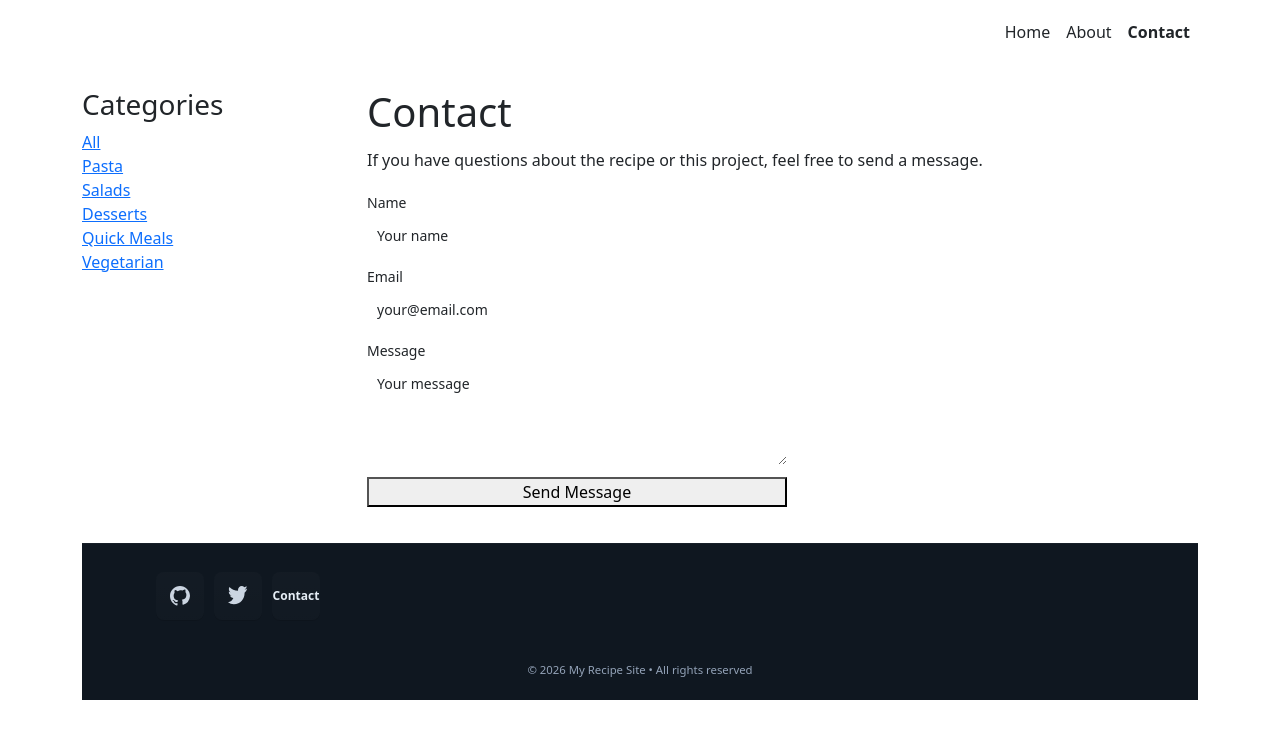
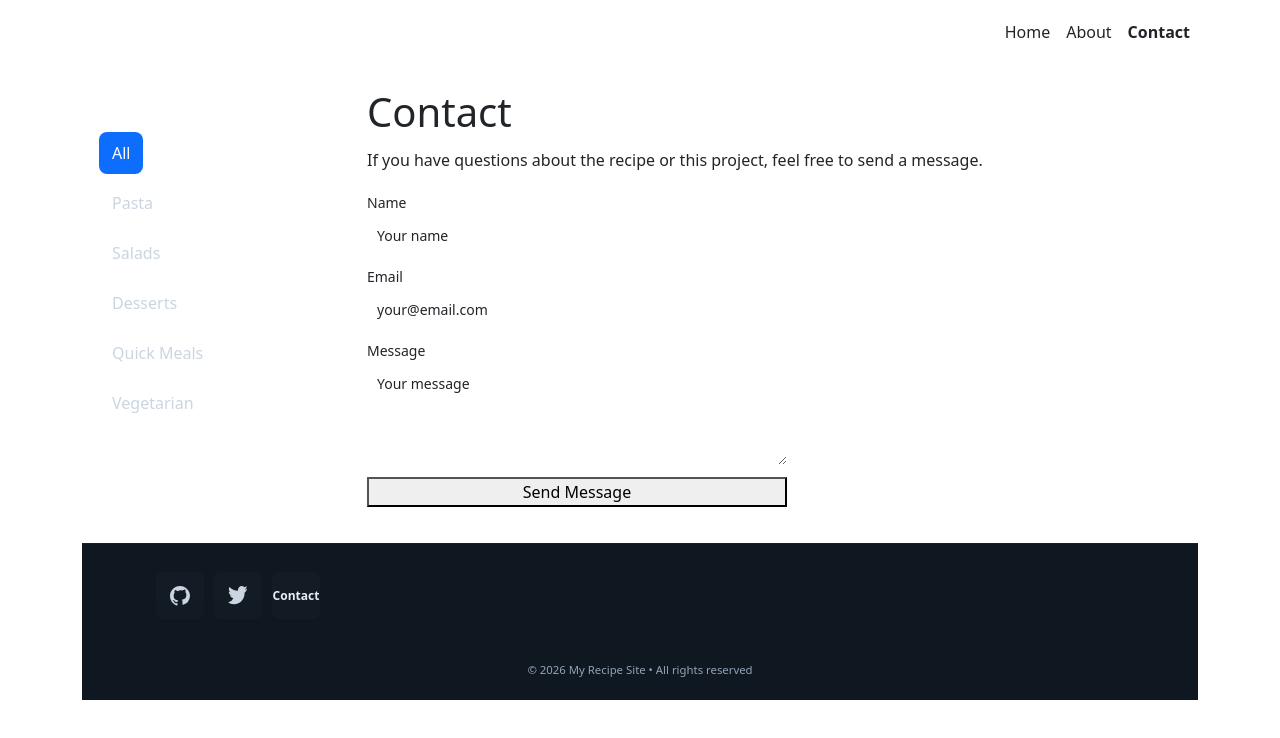
Before and after one commit to cengizdonegel-lang/recipe-site, a plain HTML site: page pages/contact/index.html in a window 1280 px wide. Drawn offline with Linux system fonts and the light colour scheme.

Commit message:
updated structure home,contact,about

```diff
--- a/pages/contact/index.html
+++ b/pages/contact/index.html
@@ -11,6 +11,7 @@
 
   <!-- Components -->
   <link rel="stylesheet" href="../../components/header/header.css">
+  <link rel="stylesheet" href="/components/categories/categories.css">
   <link rel="stylesheet" href="../../components/footer/footer.css">
 
   <!-- Page specific -->
@@ -26,17 +27,7 @@
   <main class="site-main container contact">
       <div class="row">
         <aside class="col-md-3">
-          <nav class="categories-box" aria-label="Contact and site categories">
-            <h3 class="categories-title">Categories</h3>
-            <ul class="category-list list-unstyled" role="group" aria-label="Categories">
-              <li><a href="#">All</a></li>
-              <li><a href="#">Pasta</a></li>
-              <li><a href="#">Salads</a></li>
-              <li><a href="#">Desserts</a></li>
-              <li><a href="#">Quick Meals</a></li>
-              <li><a href="#">Vegetarian</a></li>
-            </ul>
-          </nav>
+          <div data-include="/components/categories/categories.html"></div>
         </aside>
 
         <div class="col-md-9 main-content">
```
Also changed, not shown: index.html (+1 -0 lines), pages/about/index.html (+2 -11 lines).
